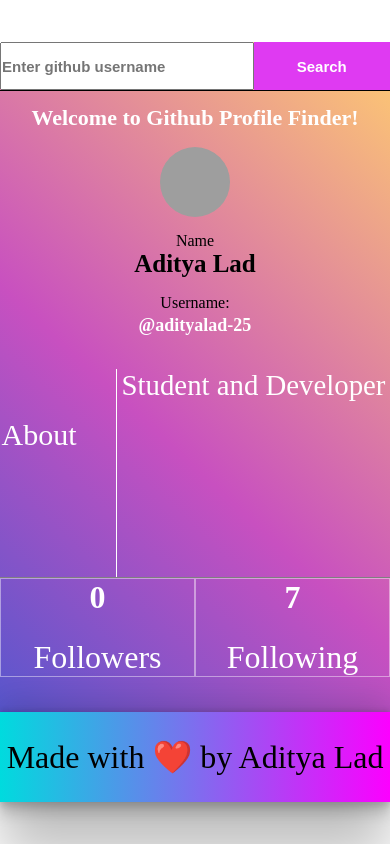
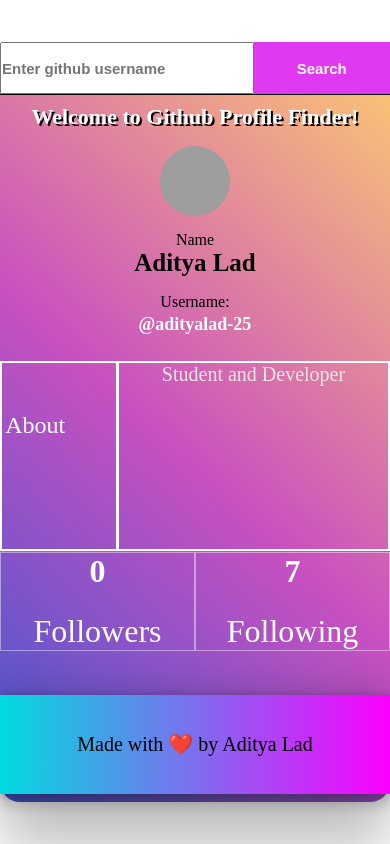
Before and after one commit to Adityalad-25/Git-Hub-Profile-Finder, a plain HTML site: page index.html in a window 390 px wide. Drawn offline with nearby package versions, Linux system fonts and the light colour scheme; grey boxes are pictures that could not be loaded; a web font is replaced by a local one.

Commit message:
Update style.css

```diff
--- a/style.css
+++ b/style.css
@@ -82,23 +82,24 @@
 
 
 #prof-img{
-    height:100px;
-    width: 100px;
+    height:200px;
+    width: 200px;
     border-radius: 50%;
    margin-bottom: 15px;
    border-color:#f1f1f1;
 
 }
 .welcome {
-    font-size:1.5rem;
+    font-size:2rem;
     font-weight: bold;
     color:white;
+    text-shadow:2px 2px #000000;
 }
 .all{
     margin-bottom: 1rem;
 }
 #username{
-    font-size: 25px;
+    font-size: 30px;
     cursor:pointer;
     color:white;
     text-decoration: none;
@@ -126,9 +127,8 @@
     text-align: center;
     text-overflow: hidden;
     size-adjust: auto;
-
-
-
+    flex-basis: auto;
+    text-align: center;
 
 
 }
@@ -136,7 +136,7 @@
     width:30%;
     height:100%;
     border-right:1px solid white;
-    /* border:2px solid rgb(255, 255, 255); */
+    border:2px solid rgb(255, 255, 255);
     padding:49px;
     padding-left: 1.5px;
     font-size: 35px;
@@ -144,10 +144,13 @@
 .bio{
     width:70%;
     height:100%;
-    /* border:2px solid white; */
+    border:2px solid white;
     color:#ffffff;
-    font-size: 1.5rem;
+    font-size: 1.7rem;
     text-align: center;
+    text-align: center;
+    /* flex-basis: */
+
 }
 
 #box-4{
@@ -184,6 +187,11 @@
     color:white;
   }
 
+#followers:hover,#following:hover{
+    color:#000;
+    font-size: large;
+
+}
 
 #box-5{
     height:13%;
@@ -207,6 +215,92 @@
 
 
 /* ******************MEDIA QUIERIES *****************/
+
+@media (max-width:1067px)  {
+    .wrap{
+        width:70vw;
+    }
+
+    #box-2
+    {
+
+        height:40%;
+        display:flex;
+        flex-direction: column;
+        align-items: center;
+        justify-content:center;
+        padding:1px;
+        overflow:hidden;
+    }
+    .welcome{
+        font-size:22px;
+        margin-top: 5px;
+
+    }
+
+    #prof-img{
+        height:70px;
+        width: 70px;
+        border-radius:70%;
+
+    }
+    #name{
+        font-size:25px;
+        font-weight:bold;
+    }
+    #username{
+        padding:3px;
+        margin-bottom: 20px;
+        font-size:large;
+        text-decoration: none;
+        cursor:pointer;
+        font-weight: bold;
+
+    }
+    #username:hover{
+        color:rgb(0, 0, 0);
+        font-weight:bold;
+        transform: scale(1,1);
+    }
+
+#box-3{
+        height:30%;
+        color:white;
+        display:flex;
+        flex-direction: row;
+        /* align-items: center; */
+        /* justify-content: center; */
+        text-align: center;
+        text-overflow: hidden;
+        size-adjust: auto;
+
+
+
+
+    }
+    .bio-title{
+        width:30%;
+        height:100%;
+        border-right:1px solid white;
+        /* border:2px solid rgb(255, 255, 255); */
+        padding:49px;
+        padding-left: 1.5px;
+        font-size: 30px;
+    }
+    .bio{
+        width:70%;
+        height:100%;
+        /* border:2px solid white; */
+        /* color:#ffffff; */
+        font-size: 20px;
+        text-align: center;
+        flex-basis: auto;
+        overflow:hidden;
+        text-align: center;
+    }
+
+
+}
 
 
   @media  (max-width:576px){
@@ -322,7 +416,7 @@
         height:100%;
         /* border:2px solid white; */
         color:#ffffff;
-        font-size: 1.8em;
+        font-size: 1.2em;
         text-align: center;
     }
 
@@ -358,97 +452,19 @@
         width:70%;
         height:100%;
         /* border:2px solid white; */
-        color:#ffffff;
-        font-size: 1.5rem;
+        color:#ede4e4;
+        font-size: 20px;
         text-align: center;
+        flex-basis: auto;
     }
-
-}
-
-@media (max-width:1067px)  {
-    .wrap{
-        width:70vw;
+    .footer{
+        font-size: 20px;
     }
-
-    #box-2
-    {
-
-        height:40%;
-        display:flex;
-        flex-direction: column;
-        align-items: center;
-        justify-content:center;
-        padding:1px;
-        overflow:hidden;
-    }
-    .welcome{
-        font-size:22px;
-        margin-top: 5px;
-
-    }
-
-    #prof-img{
-        height:70px;
-        width: 70px;
-        border-radius:70%;
-
-    }
-    #name{
-        font-size:25px;
-        font-weight:bold;
-    }
-    #username{
-        padding:3px;
-        margin-bottom: 20px;
-        font-size:large;
-        text-decoration: none;
-        cursor:pointer;
-        font-weight: bold;
-
-    }
-    #username:hover{
-        color:rgb(0, 0, 0);
-        font-weight:bold;
-        transform: scale(1,1);
-    }
-
-#box-3{
-        height:30%;
-        color:white;
-        display:flex;
-        flex-direction: row;
-        /* align-items: center; */
-        /* justify-content: center; */
-        text-align: center;
-        text-overflow: hidden;
-        size-adjust: auto;
-
-
-
-
-    }
-    .bio-title{
-        width:30%;
-        height:100%;
-        border-right:1px solid white;
-        /* border:2px solid rgb(255, 255, 255); */
-        padding:49px;
-        padding-left: 1.5px;
-        font-size: 30px;
-    }
-    .bio{
-        width:70%;
-        height:100%;
-        /* border:2px solid white; */
-        color:#ffffff;
-        font-size: 1.8em;
-        text-align: center;
-    }
-
 
 }
 
 
 
 
+
 /* https://i.ibb.co/PG6qVTZ/bg.web */
```
